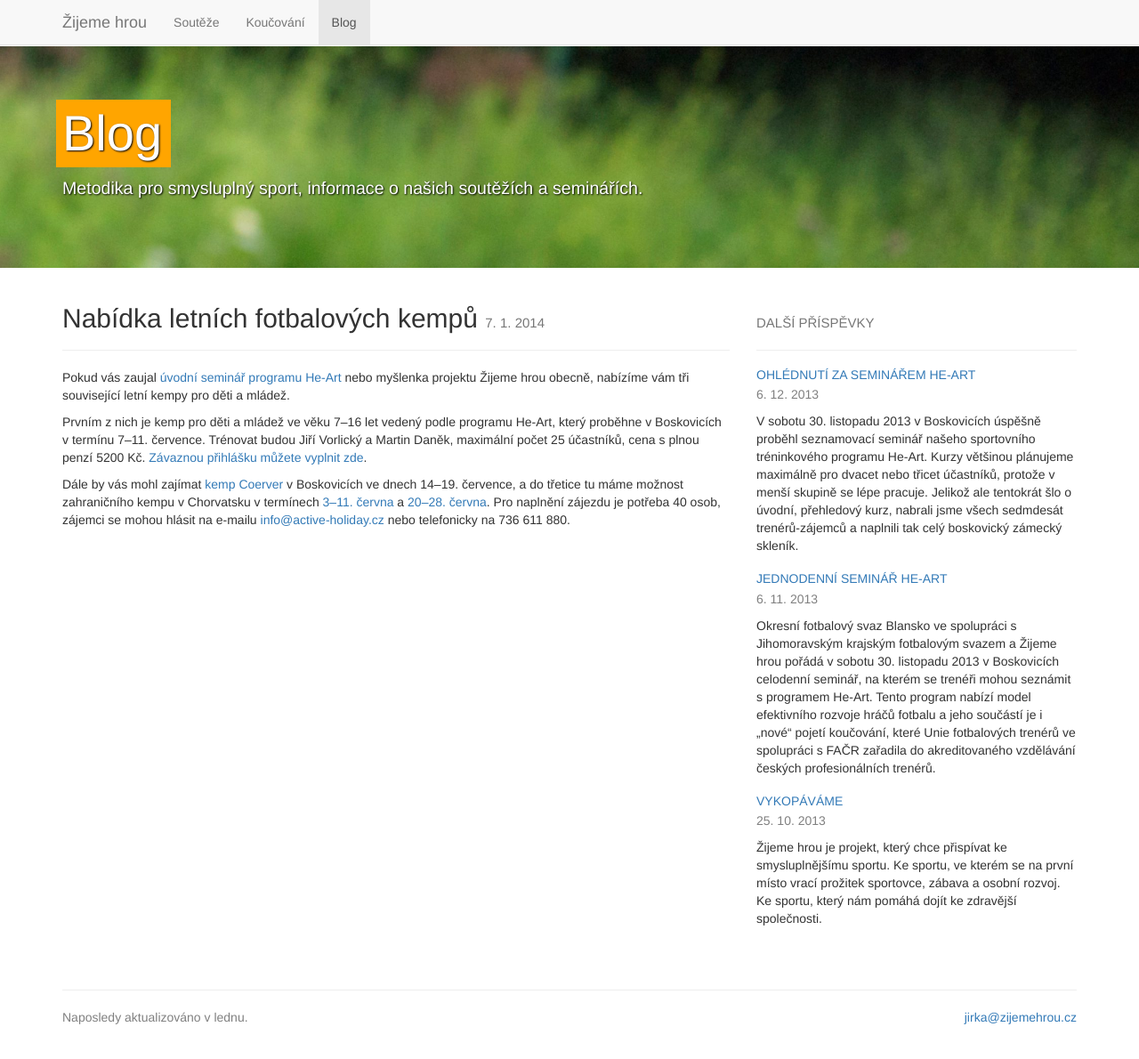
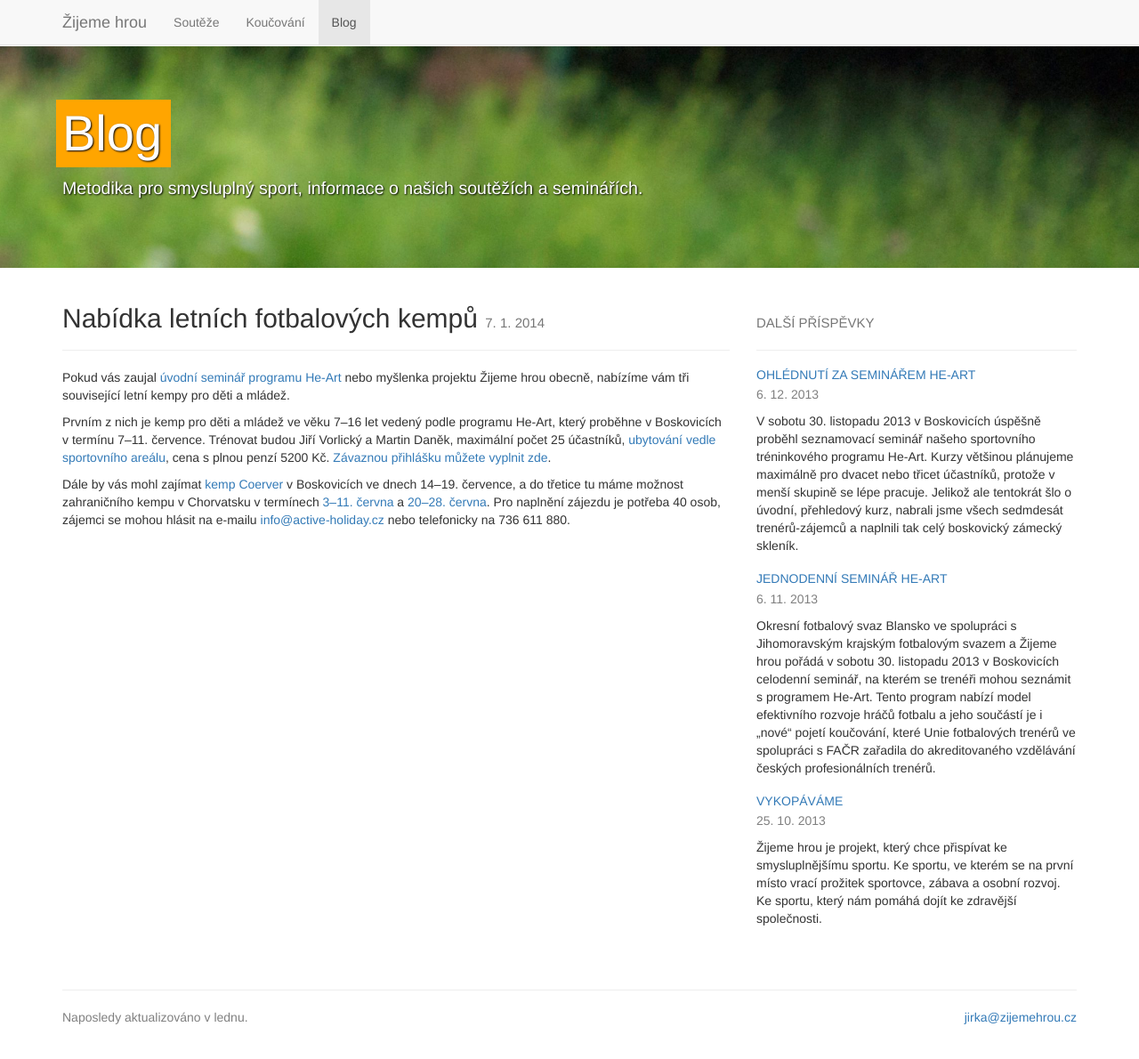
Before and after one commit to zoul/zijeme-hrou, a Jekyll site: the page built from _posts/2014-1-7-letni-fotbalove-kempy.md, in a window 1280 px wide and 1203 px high. Shown: the top 1190 px of the window at 89% size. Built offline with Jekyll 4.4.1, drawn with Linux system fonts in a browser that asks for light colours; nearby versions of some CDN libraries; library files that are not in the unit come from our copies.

Commit message:
Přidal jsem odkaz na ubytování během letních kempů.

```diff
--- a/_posts/2014-1-7-letni-fotbalove-kempy.md
+++ b/_posts/2014-1-7-letni-fotbalove-kempy.md
@@ -5,7 +5,7 @@ layout: blog-post
 
 Pokud vás zaujal [úvodní seminář programu He-Art][seminar] nebo myšlenka projektu Žijeme hrou obecně, nabízíme vám tři související letní kempy pro děti a mládež.
 
-Prvním z nich je kemp pro děti a mládež ve věku 7–16 let vedený podle programu He-Art, který proběhne v Boskovicích v termínu 7–11. července. Trénovat budou Jiří Vorlický a Martin Daněk, maximální počet 25 účastníků, cena s plnou penzí 5200 Kč. [Závaznou přihlášku můžete vyplnit zde][prihlaska].
+Prvním z nich je kemp pro děti a mládež ve věku 7–16 let vedený podle programu He-Art, který proběhne v Boskovicích v termínu 7–11. července. Trénovat budou Jiří Vorlický a Martin Daněk, maximální počet 25 účastníků, [ubytování vedle sportovního areálu][ubytovani], cena s plnou penzí 5200 Kč. [Závaznou přihlášku můžete vyplnit zde][prihlaska].
 
 Dále by vás mohl zajímat [kemp Coerver][coerver] v Boskovicích ve dnech 14–19. července, a do třetice tu máme možnost zahraničního kempu v Chorvatsku v termínech [3–11. června][chorvatsko1] a [20–28. června][chorvatsko2]. Pro naplnění zájezdu je potřeba 40 osob, zájemci se mohou hlásit na e-mailu <info@active-holiday.cz> nebo telefonicky na 736 611 880.
 
```
Also changed, not shown: other parts of _posts/2014-1-7-letni-fotbalove-kempy.md (+1 -0 lines).
